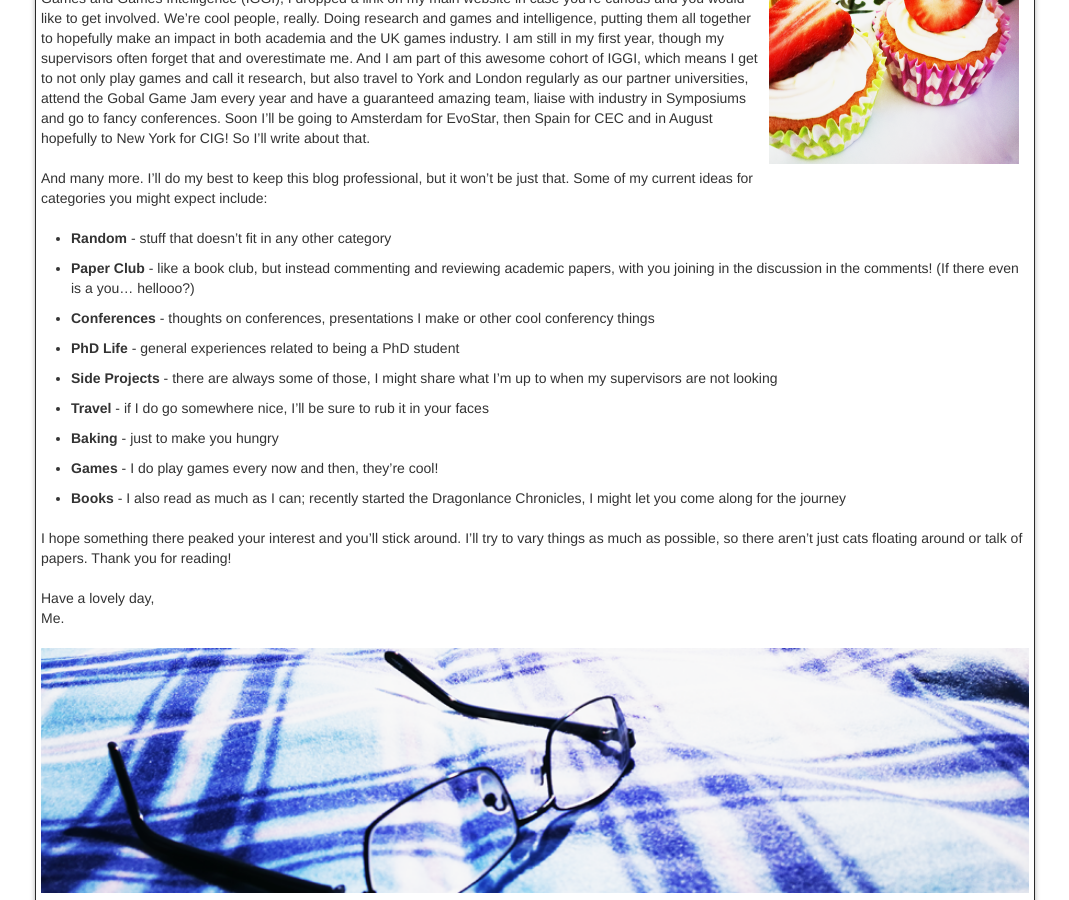
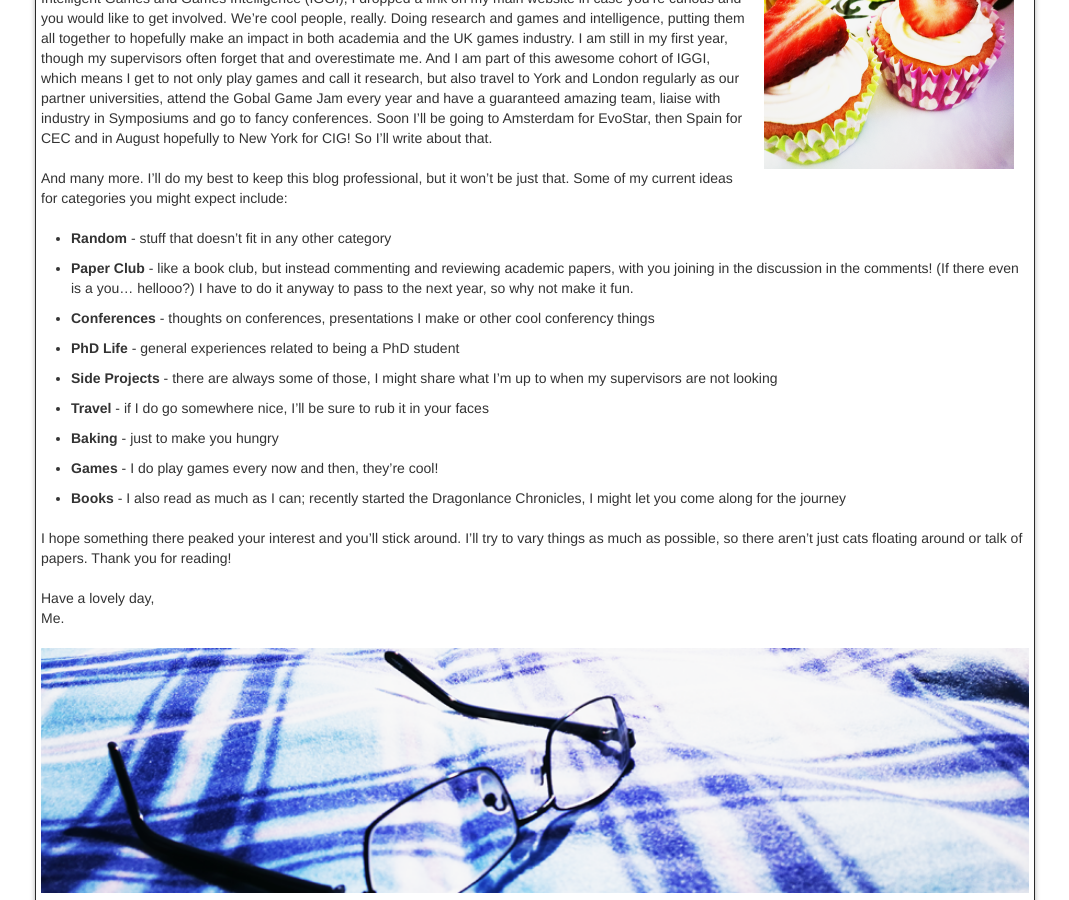
Before and after one commit to rdgain/rdgain.github.io, a Jekyll site: the page built from _posts/2017-04-09-hello-world.md, in a window 1280 px wide and 900 px high, scrolled down 1237 px. Shown: the whole window, without its empty margins (105-1174 px from the left). Built offline with Jekyll 4.4.1, drawn with Linux system fonts in a browser that asks for light colours; nearby versions of some CDN libraries; library files that are not in the unit come from our copies; comment, search, counter and statistics services are not loaded.

Commit message:
bit more margin

```diff
--- a/_posts/2017-04-09-hello-world.md
+++ b/_posts/2017-04-09-hello-world.md
@@ -17,18 +17,18 @@
 
 Quick introduction about myself. I'm guessing you've already read my "official" bio on the main page of the website (if you haven't, go check it out!). So let me tell you more about the me who isn't an academic paper writing bot, as some assume I am. I'm a woman stuck in the world of Computer Science and games at her own will. Originally from Romania, but moved to the UK about four and a half years ago to look for a better future for myself. Back at my parents house, I have a cat called Mia, which I adore, but hey, she's a cat, so the feeling is not quite obviously mutual. She's usually cranky at least for the first few days when I visit, seeming to say "I know you, human. I know you'll leave again." Which is fair enough, my life is here now. But I do miss her loads! (And my family, of course, to whom I owe a lot of where I am today.) There's another little kitten at home which my parents decided to name Mini (when the other is usually called Mimi), to avoid any confusion. I met him for the first time this past winter and he's the cutest naughties kitten. There will probably be pictures around here at some point. I like cats. And chocolate, baking, taking pretty pictures and books.
 
-<img style="float:left;width:250px;margin:10px" src="{{ site.url }}/assets/images/post1/cats.png" />
+<img style="float:left;width:250px;margin:15px" src="{{ site.url }}/assets/images/post1/cats.png" />
 
 But now we're getting off track. So I came to the UK for university. I did a Bachelors in Computer Games at the University of Essex in Colchester and it was quite cool. Lots of stones thrown in my way, making walking this path painful, but then I was doing a Masters in Computer Games! And that's when I found out about this cool thing called research. You should try it if you haven't yet. It's what the academics do when they're not replying to that urgent email you've sent. It's a cool way to try things without people screaming at you you're wrong (well, they might write that in a review instead) and sharing your work with others so together you build stronger and better science. You can be part of history, like the DeepMind people. Or you can just travel to nice places, present your work and pretend you're smart in front of a bunch of people who probably know a lot more about what you're trying to sell to them than you do. But that's how you learn, isn't it?
 
-<img style="float:right;width:250px;margin:10px" src="{{ site.url }}/assets/images/post1/cupcakes.png" />
+<img style="float:right;width:250px;margin:15px" src="{{ site.url }}/assets/images/post1/cupcakes.png" />
 
 So that's where I am now. I am trying to be a Ph.D. student in Intelligent Games and Games Intelligence (IGGI), I dropped a link on my main website in case you're curious and you would like to get involved. We're cool people, really. Doing research and games and intelligence, putting them all together to hopefully make an impact in both academia and the UK games industry. I am still in my first year, though my supervisors often forget that and overestimate me. And I am part of this awesome cohort of IGGI, which means I get to not only play games and call it research, but also travel to York and London regularly as our partner universities, attend the Gobal Game Jam every year and have a guaranteed amazing team, liaise with industry in Symposiums and go to fancy conferences. Soon I'll be going to Amsterdam for EvoStar, then Spain for CEC and in August hopefully to New York for CIG! So I'll write about that.
 
 And many more. I'll do my best to keep this blog professional, but it won't be just that. Some of my current ideas for categories you might expect include:
 
 * **Random** - stuff that doesn't fit in any other category
-* **Paper Club** - like a book club, but instead commenting and reviewing academic papers, with you joining in the discussion in the comments! (If there even is a you... hellooo?)
+* **Paper Club** - like a book club, but instead commenting and reviewing academic papers, with you joining in the discussion in the comments! (If there even is a you... hellooo?) I have to do it anyway to pass to the next year, so why not make it fun.
 * **Conferences** - thoughts on conferences, presentations I make or other cool conferency things
 * **PhD Life** - general experiences related to being a PhD student
 * **Side Projects** - there are always some of those, I might share what I'm up to when my supervisors are not looking
```
